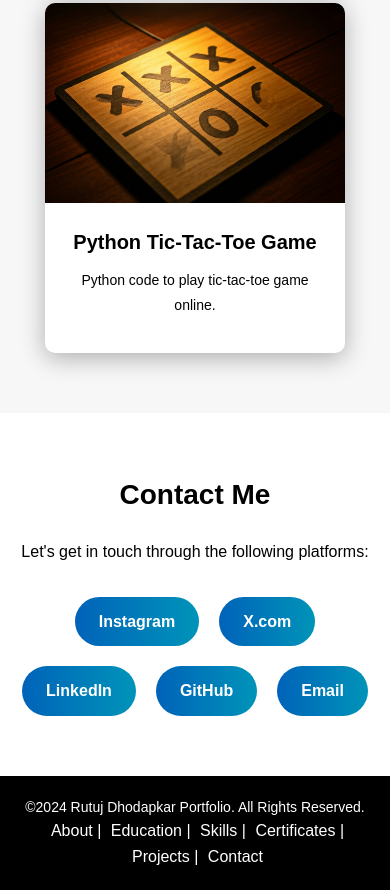
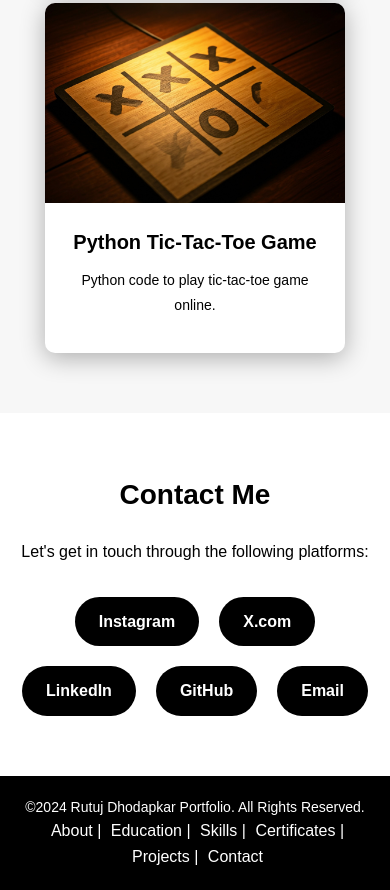
Before and after one commit to rutujdhodapkar/Profile, a plain HTML site: page index.html in a window 390 px wide. Shown: the part 5254-6144 px from the top of the page. Drawn offline with Linux system fonts and the light colour scheme.

Commit message:
Update index.html

```diff
--- a/index.html
+++ b/index.html
@@ -474,7 +474,7 @@
             }
 
             .contact-buttons a {
-                background: linear-gradient(90deg, #0088ffb9, #00ccffb9); /* Purple gradient for small screens */
+                background: linear-gradient(90deg, #000000f8, #000000); /* Purple gradient for small screens */
             }
 
             .contact-buttons a img {
```
